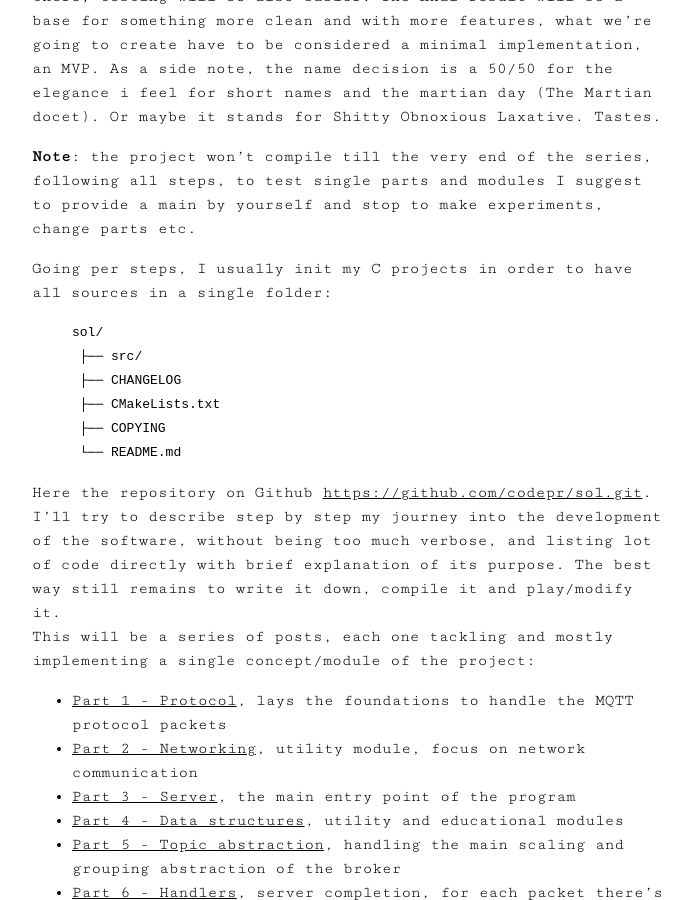
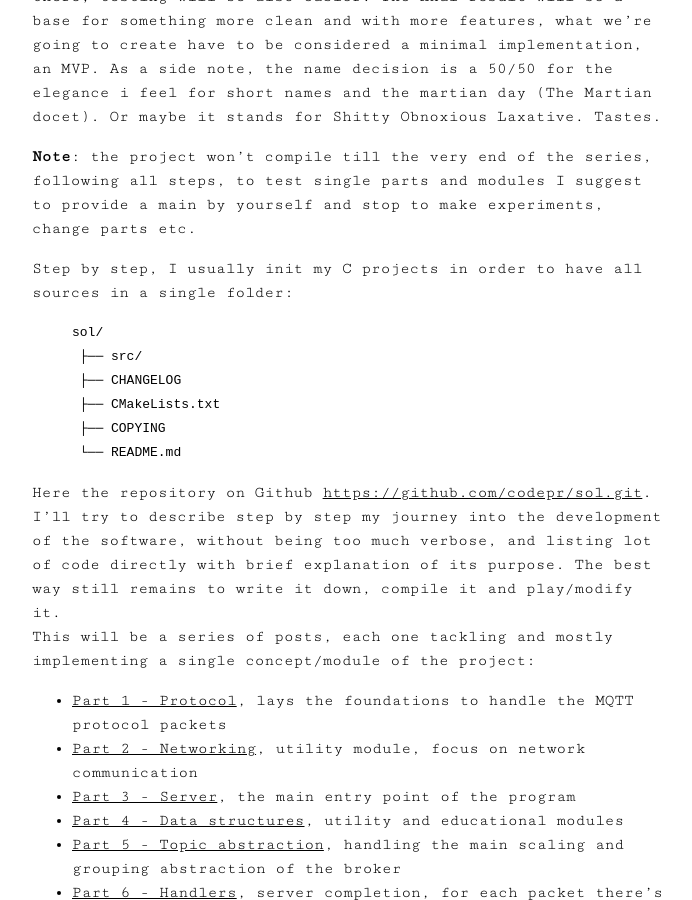
Before and after one commit to codepr/codepr.github.io, a Jekyll site: the page built from _posts/2019-03-03-sol-mqtt-broker.md, in a window 1280 px wide and 900 px high, scrolled down 693 px. Shown: the whole window, without its empty margins (292-984 px from the left). Built offline with Jekyll 4.4.1, drawn with Linux system fonts in a browser that asks for light colours.

Commit message:
Corrected mistake

```diff
--- a/_posts/2019-03-03-sol-mqtt-broker.md
+++ b/_posts/2019-03-03-sol-mqtt-broker.md
@@ -33,7 +33,7 @@ all steps, to test single parts and modules I suggest to provide a main by
 yourself and stop to make experiments, change parts etc.
 
 
-Going per steps, I usually init my C projects in order to have all sources
+Step by step, I usually init my C projects in order to have all sources
 in a single folder:
 
 {% highlight bash %}
```
Also changed, not shown: _posts/2019-03-08-sol-mqtt-broker-p6.md (+2 -2 lines).
